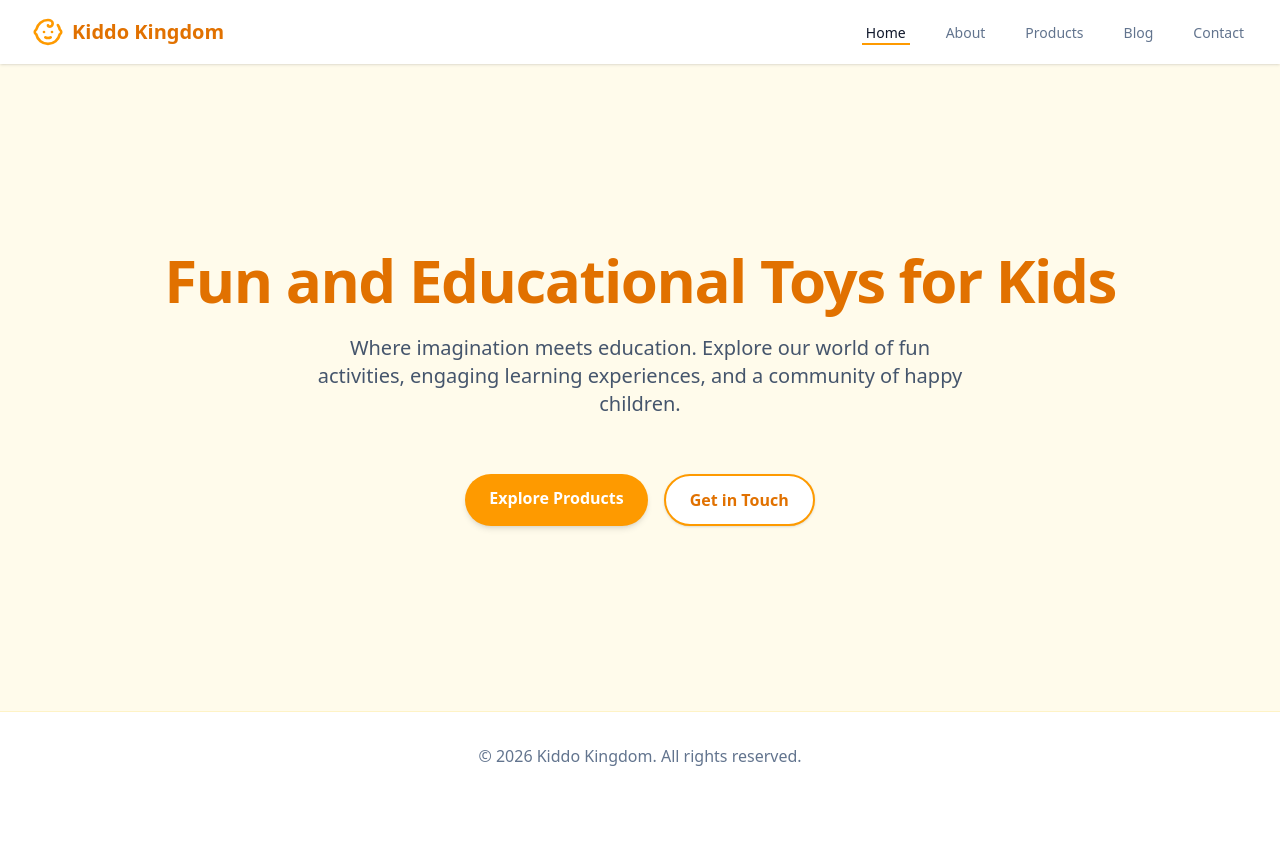
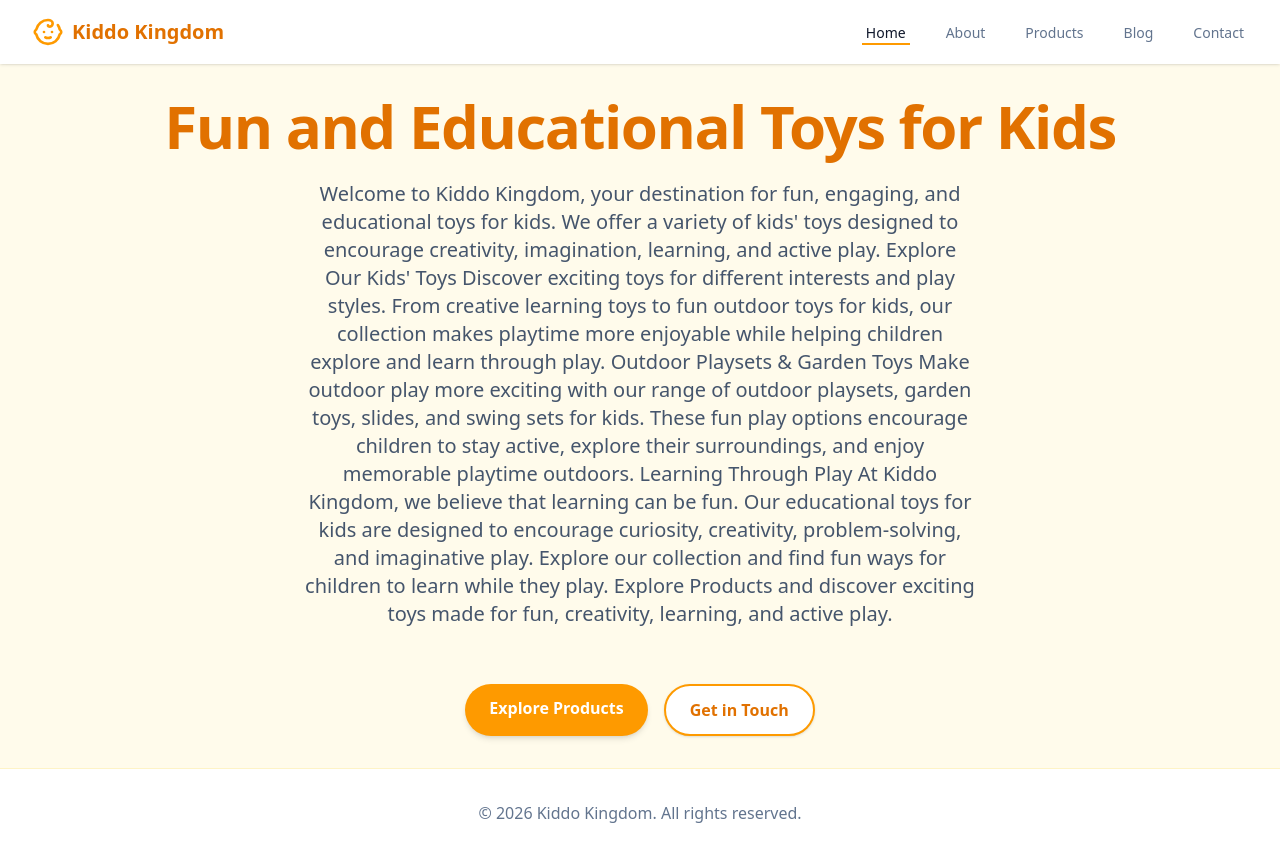
Before and after one commit to navneet0719-web/kiddo-kingdom, a React (Vite) app: page / in a window 1280 px wide. Before the commit the page ends 800 px from the top, so only its background shows below. Built offline with nearby package versions, Linux system fonts and the light colour scheme.

Commit message:
text change

```diff
--- a/src/pages/Home.tsx
+++ b/src/pages/Home.tsx
@@ -11,7 +11,21 @@ export default function Home() {
         Fun and Educational Toys for Kids
       </h1>
       <p className="text-xl text-slate-600 max-w-2xl">
-        Where imagination meets education. Explore our world of fun activities, engaging learning experiences, and a community of happy children.
+        Welcome to Kiddo Kingdom, your destination for fun, engaging, and educational toys for kids. We offer a variety of kids' toys designed to encourage creativity, imagination, learning, and active play.
+
+Explore Our Kids' Toys
+
+Discover exciting toys for different interests and play styles. From creative learning toys to fun outdoor toys for kids, our collection makes playtime more enjoyable while helping children explore and learn through play.
+
+Outdoor Playsets & Garden Toys
+
+Make outdoor play more exciting with our range of outdoor playsets, garden toys, slides, and swing sets for kids. These fun play options encourage children to stay active, explore their surroundings, and enjoy memorable playtime outdoors.
+
+Learning Through Play
+
+At Kiddo Kingdom, we believe that learning can be fun. Our educational toys for kids are designed to encourage curiosity, creativity, problem-solving, and imaginative play. Explore our collection and find fun ways for children to learn while they play.
+
+Explore Products and discover exciting toys made for fun, creativity, learning, and active play.
       </p>
       <div className="mt-8 flex gap-4">
         <a href="/products" className="bg-amber-500 hover:bg-amber-600 text-white font-semibold py-3 px-6 rounded-full shadow-md transition">
```
